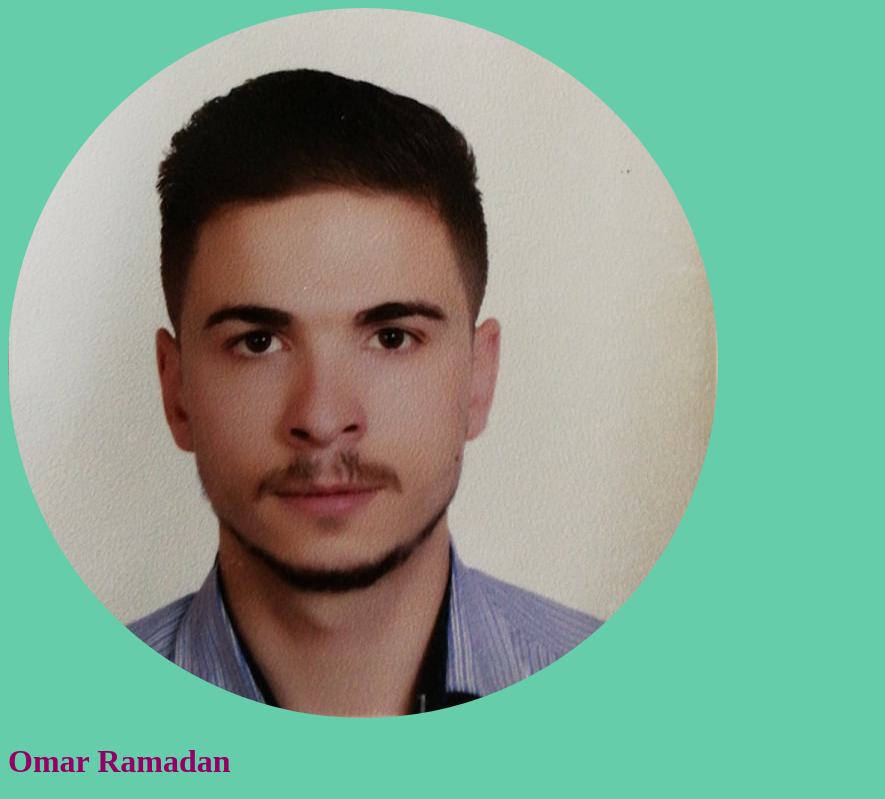
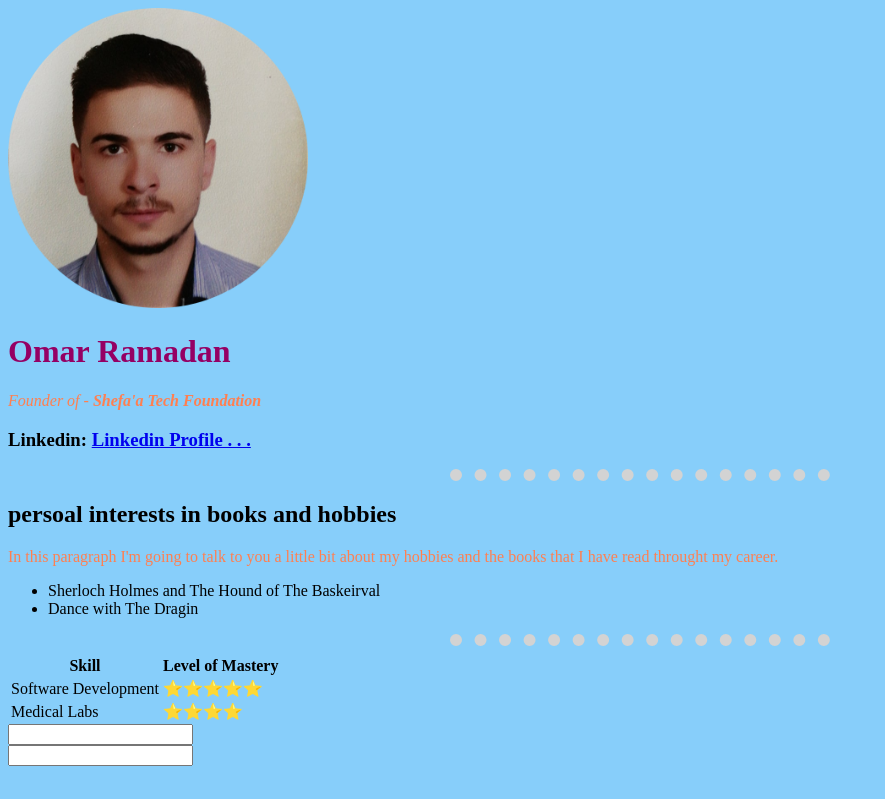
Before and after one commit to ramomar1992/MyPersonalWebpage-test, a plain HTML site: page index.html in a window 1280 px wide. Shown: the top 799 px of the page, without its empty margins (0-885 px from the left). Drawn offline with Linux system fonts and the light colour scheme.

Commit message:
Modifided the style of the page

```diff
--- a/index.html
+++ b/index.html
@@ -10,15 +10,20 @@
 </head>
 
 <body>
-
-    <img src="images\profile.png" alt="My Photo" >
+  <header>
+      <img src="images/profile.png" alt="My Photo" />
     <h1>Omar Ramadan</h1>
 
   <p><em>Founder of - <strong>Shefa'a Tech Foundation</strong></em><br />
   <h3>Linkedin: <a href="https://www.linkedin.com/in/ramomar1992/"> Linkedin Profile . . . </a>
   </h3>
   </p>
+
+  </header>
+  <main>
+
         <hr />
+
       <h2>persoal interests in books and hobbies</h2>
       <p>
         In this paragraph I'm going to talk to you a little bit about my hobbies
@@ -54,6 +59,11 @@
         <input type="email" name="" value="">
 
       </form>
+
+  </main>
+  <footer>
+
+  </footer>
 </body>
 
 </html>
--- a/styles.css
+++ b/styles.css
@@ -2,13 +2,27 @@ h1 {
   color: rgb(149, 0, 100);
 }
 button {
-  background-color: teal;
   color: yellowgreen;
 }
 body {
-  background-color: mediumaquamarine;
+  background-color: lightskyblue;
 }
 p {
   color: coral;
-  background-color: cyan;
 }
+
+img {
+
+  height: 300px;
+  width: 300px;
+}
+
+hr {
+  border-style: none;
+  border-top-style: dotted;
+  border-color:lightgray;
+  width: 30%;
+  border-width: 12px;
+
+
+}
```
Lines whose indentation alone changed are shown as unchanged.
